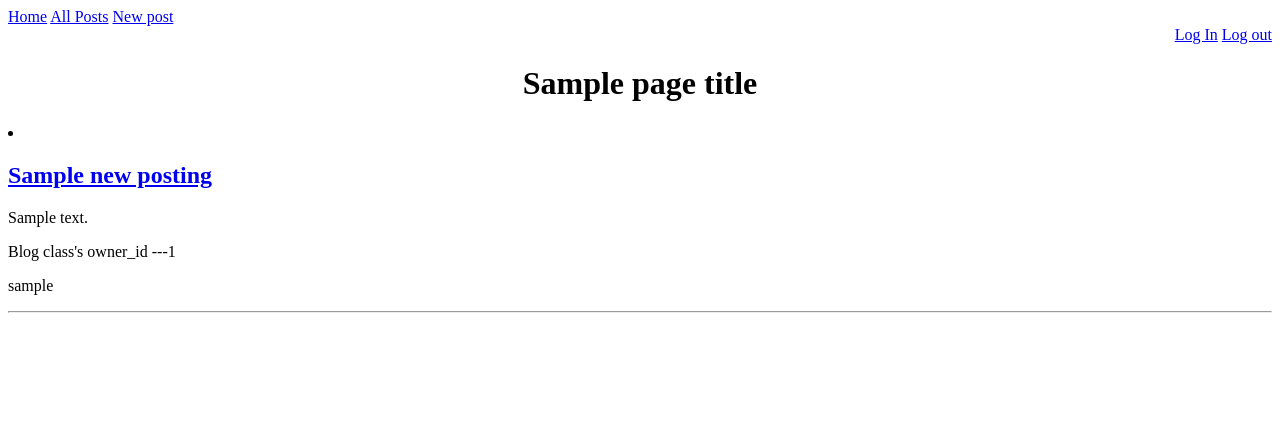
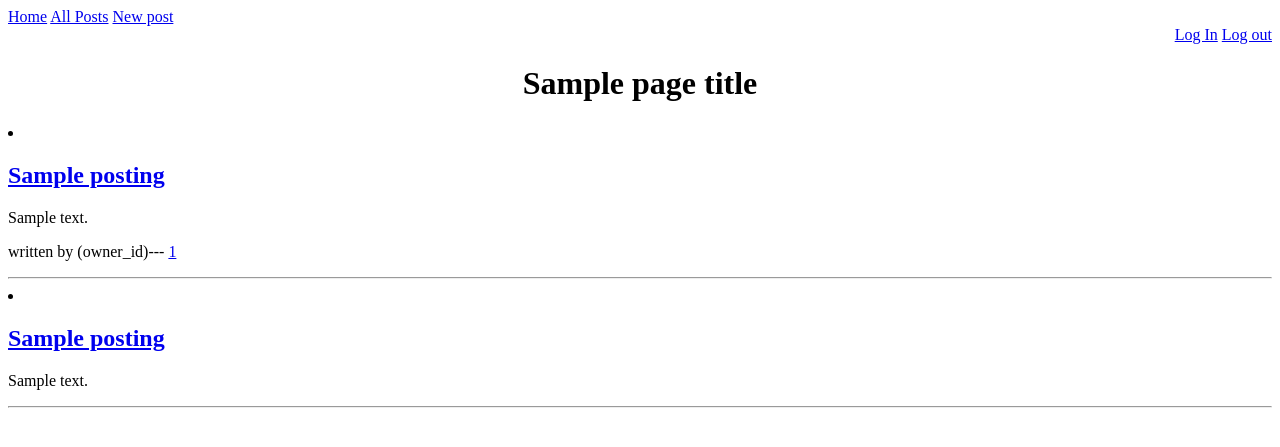
Before and after one commit to wobaus/blogz, a Flask app: template templates/blog.html in a window 1280 px wide. Shown: the top 447 px of the page. Run offline with Flask 2, Linux system fonts and the light colour scheme; tables that the repository leaves empty hold one stand-in row (values such as "Sample post"); the template is opened without the code that fills it: values that come from a table or form of the project are taken from there, most other values are stand-ins (such as "Sample title", 1, 10 or a date in 2020); data that the repository does not hold is empty.

Commit message:
redo /blog

```diff
--- a/main.py
+++ b/main.py
@@ -91,33 +91,25 @@ def signup():
 @app.route('/blog')
 def blog():
 
+    posting_id = request.args.get('id')
+    auther = request.args.get('username')
+    print (auther)
+    if posting_id:
+        current_page = Blog.query.get(posting_id)
+        return render_template('singleuser.html',current_page=current_page)
 
-    if not request.args:
+    if auther:
+        user = User.query.filter_by(username=auther).first()
 
-        title = request.args.get("title")
-        body = request.args.get("body")
+        current_owner_post = Blog.query.filter_by(owner_id=user.id).first()
+        return render_template('blog.html',current_owner_post=current_owner_post, user=user)
 
-
-        owner = User.query.filter_by(username=username).first()
-
-        new_posting = Blog(title,body,owner)
-
-        current_owner = User.query.filter_by(id=new_posting.owner_id).first()
+    else:
 
         postings = Blog.query.all()
 
+        return render_template('blog.html',page_title="All Postings",postings=postings)
 
-        # TODO: need to get username from User class that matches Blog's owner_id
-
-        return render_template('blog.html',page_title="All Postings",new_posting=new_posting, postings=postings, current_owner=current_owner)
-
-    else:
-        posting_id = request.args.get('id')
-        current_page = Blog.query.filter_by(id=posting_id).first()
-        return render_template('singleuser.html',current_page=current_page)
-
-
-    return render_template('singleuser.html',current_page=current_page,new_posting=new_posting, postings=postings)
 
 
 
@@ -151,7 +143,7 @@ def newpost():
 
 @app.route('/')
 def index():
-    #getting all user and displays as ul
+
 
     all_user = User.query.all()
 
--- a/templates/SingleUser.html
+++ b/templates/SingleUser.html
@@ -5,7 +5,7 @@
 
 <h1>{{current_page.title}}</h1>
 <p>{{current_page.body}}</p>
-<p>{{current_page.user}}</p>
+<p>{{current_page.owner_id}}</p>
 <hr/>
 
 
--- a/templates/blog.html
+++ b/templates/blog.html
@@ -8,12 +8,13 @@
         {% else %}
 
 
-              {% for new_posting in postings %}
+              {% for posting in postings %}
 
-             <li><a href="/blog?id={{new_posting.id}}"><h2>{{new_posting.title}}</h2></a>
-                 <p>{{new_posting.body}}</p>
-                 <p>Blog class's owner_id ---{{new_posting.owner_id}}</p>
-                 <p>{{current_owner.username}}</p>
+             <li><a href="/blog?id={{posting.id}}"><h2>{{posting.title}}</h2></a>
+                 <p>{{posting.body}}</p>
+                 <p> written by (owner_id)--- <a href="/blog?username={{posting.owner_id}}">{{posting.owner_id}}</a></p>
+
+
              </li>
              <hr/>
               {% endfor %}
@@ -23,4 +24,18 @@
 
         {% endif %}
 
+        {% if auther %}
+            {% for post in current_owner_post %}
+
+             <li><a href="/blog?username={{user.username}}"><h2>{{posting.title}}</h2></a>
+                 <p>{{posting.body}}</p>
+
+
+
+             </li>
+             <hr/>
+              {% endfor %}
+        {% endif %}
+
+
 {% endblock %}
```
